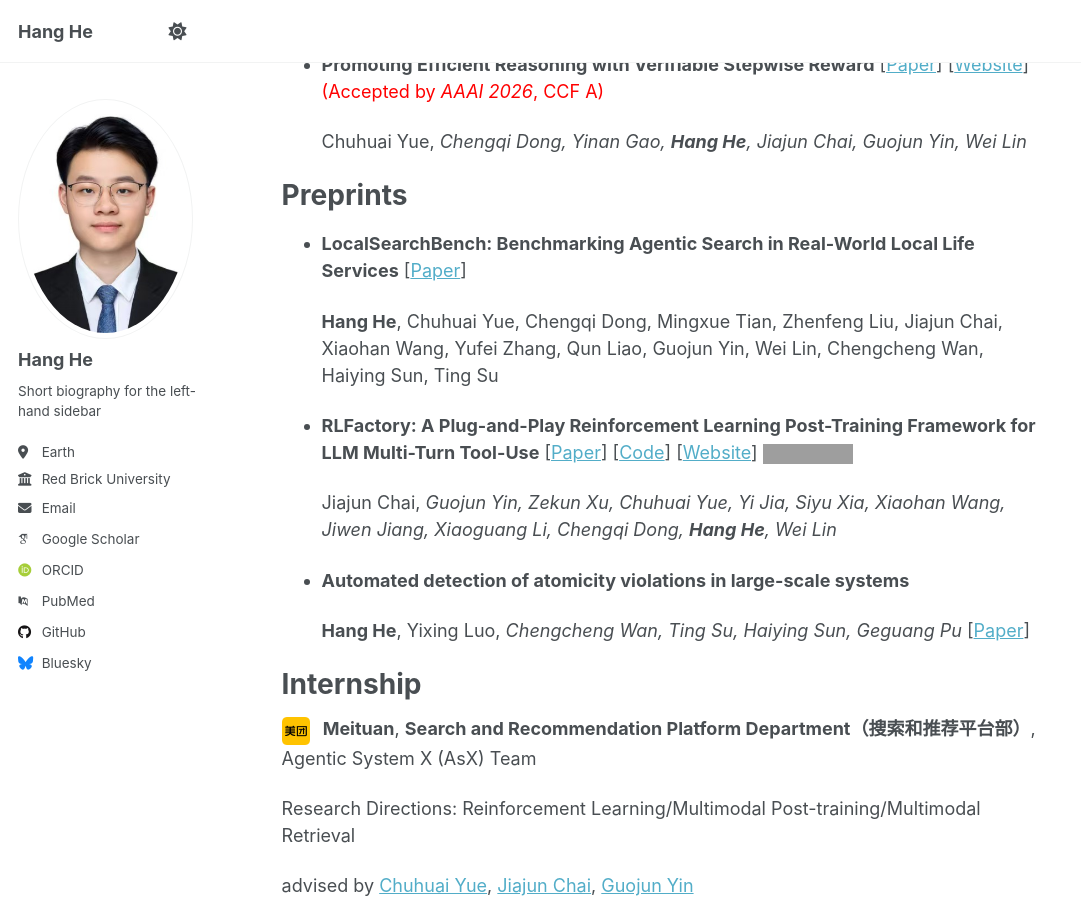
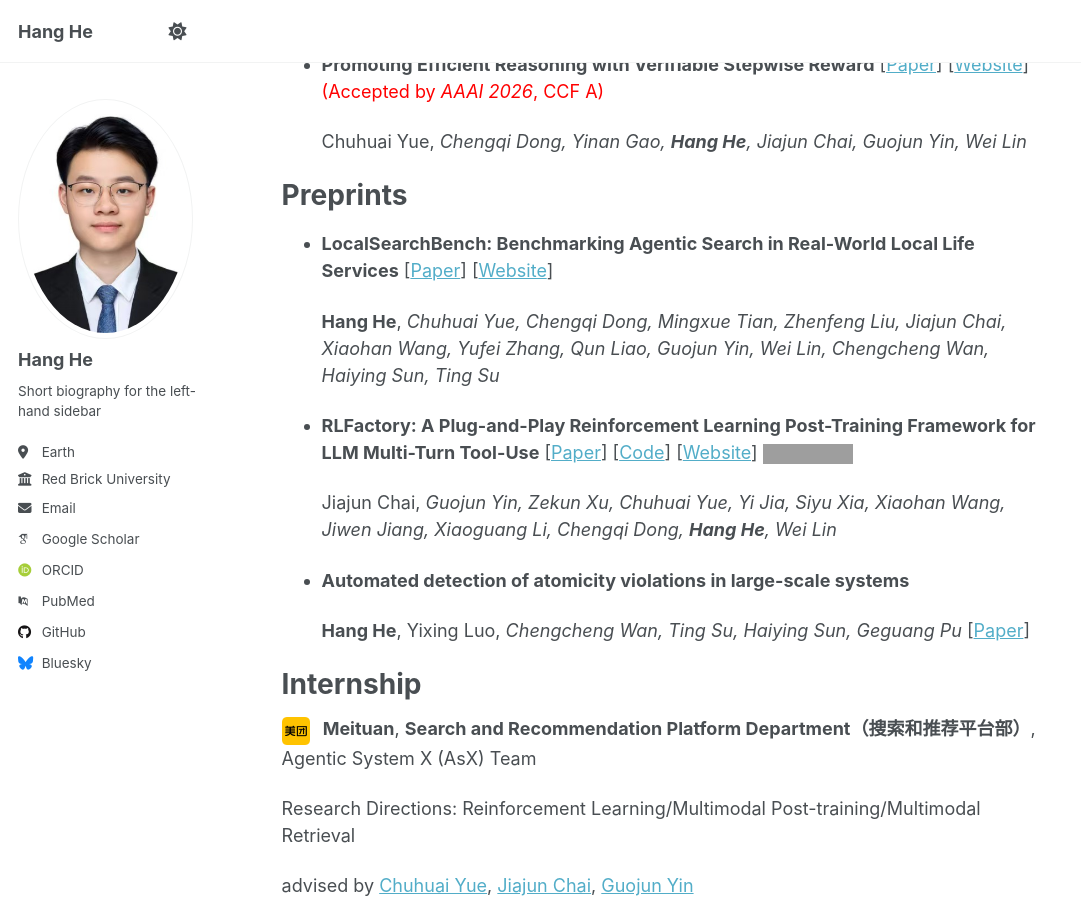
Before and after one commit to hanghe3/hanghe3.github.io, a Jekyll site: the page built from _pages/about.md, in a window 1280 px wide and 900 px high, scrolled down 324 px. Shown: the whole window, without its empty margins (0-1081 px from the left). Built offline with Jekyll 4.4.1, drawn with Linux system fonts in a browser that asks for light colours; some web fonts are replaced; a script that is not in the unit is left out; grey boxes are pictures that could not be loaded.

Commit message:
Update LocalSearchBench: add website link and format author names

```diff
--- a/_pages/about.md
+++ b/_pages/about.md
@@ -20,9 +20,9 @@ Publications
 
 Preprints
 ======
-- **LocalSearchBench: Benchmarking Agentic Search in Real-World Local Life Services** [[Paper](https://arxiv.org/abs/2512.07436)]
+- **LocalSearchBench: Benchmarking Agentic Search in Real-World Local Life Services** [[Paper](https://arxiv.org/abs/2512.07436)] [[Website](https://localsearchbench.github.io/)]
 
-  **Hang He**, Chuhuai Yue, Chengqi Dong, Mingxue Tian, Zhenfeng Liu, Jiajun Chai, Xiaohan Wang, Yufei Zhang, Qun Liao, Guojun Yin, Wei Lin, Chengcheng Wan, Haiying Sun, Ting Su
+  **Hang He**, _Chuhuai Yue, Chengqi Dong, Mingxue Tian, Zhenfeng Liu, Jiajun Chai, Xiaohan Wang, Yufei Zhang, Qun Liao, Guojun Yin, Wei Lin, Chengcheng Wan, Haiying Sun, Ting Su_
 
 - **RLFactory: A Plug-and-Play Reinforcement Learning Post-Training Framework for LLM Multi-Turn Tool-Use** [[Paper](https://arxiv.org/abs/2509.06980)] [[Code](https://github.com/Simple-Efficient/RL-Factory)] [[Website](https://mp.weixin.qq.com/s/jvqBJU1gsvkKkeBX_R0fnw)] ![GitHub stars](https://img.shields.io/github/stars/Simple-Efficient/RL-Factory?style=social)
 
```
